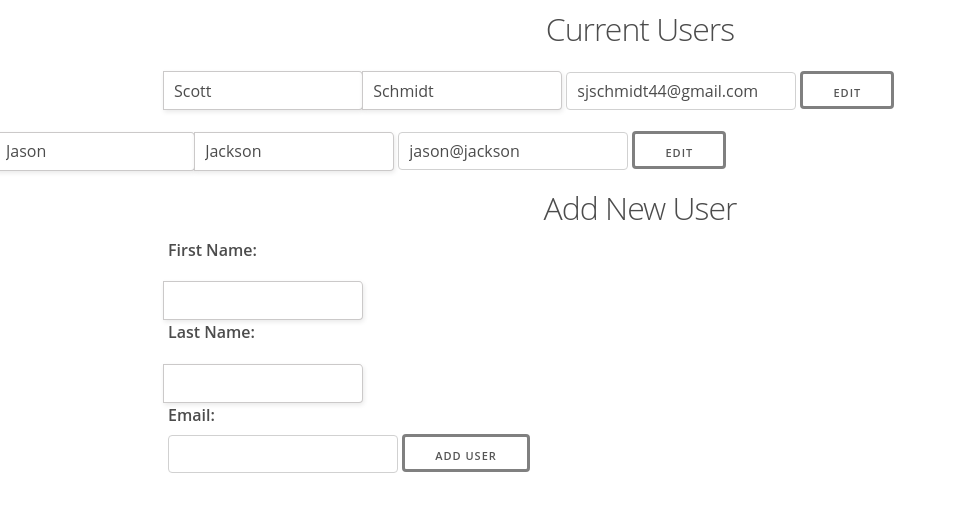
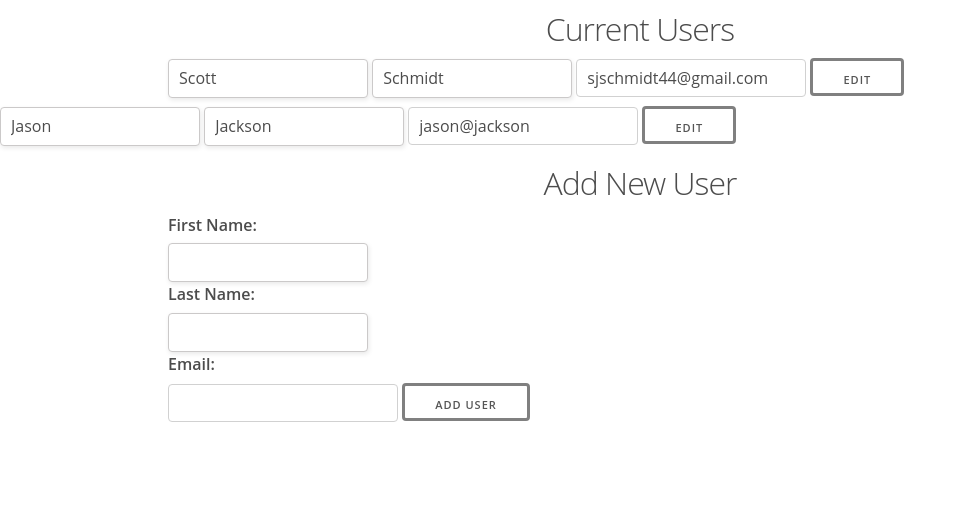
Before and after one commit to davidmshou/cf_django_project, a Django app: page /home/ in a window 1280 px wide. Shown: the top 512 px of the page, without its empty margins (0-967 px from the left). Run offline with Django 3.2, Linux system fonts and the light colour scheme; data comes from the database, SQL or seed files in the repository; both versions use the stored data as it was after the commit.

Commit message:
Fix styling issues.

```diff
--- a/cf_django_app/static/css/style.css
+++ b/cf_django_app/static/css/style.css
@@ -1,11 +1,8 @@
 body, div, dl, dt, dd, ul, ol, li, h1, h2, h3, h4, h5, h6,
 pre, form, fieldset, input, textarea, p, blockquote, th, td {
   padding:0;
-  margin:0;}
-
-fieldset, img {border:0}
-
-ol, ul, li {list-style:none}
+  margin:0;
+}
 
 :focus {outline:solid;}
 
@@ -90,46 +87,13 @@ hr{
 input[type=text]{
   width: 200px;
   height: 39px;
-  -webkit-border-radius: 0px 4px 4px 0px/5px 5px 4px 4px;
-  -moz-border-radius: 0px 4px 4px 0px/0px 0px 4px 4px;
-  border-radius: 0px 4px 4px 0px/5px 5px 4px 4px;
+  -webkit-border-radius: 4px;
+  -moz-border-radius: 4px;
+  border-radius: 4px;
   background-color: #fff;
   -webkit-box-shadow: 1px 2px 5px rgba(0,0,0,.09);
   -moz-box-shadow: 1px 2px 5px rgba(0,0,0,.09);
   box-shadow: 1px 2px 5px rgba(0,0,0,.09);
   border: solid 1px #cbc9c9;
-  margin-left: -5px;
-  margin-top: 13px;
   padding-left: 10px;
 }
-
-a.button {
-  font-size: 14px;
-  font-weight: 600;
-  color: white;
-  padding: 6px 25px 0px 20px;
-  margin: 10px 8px 20px 0px;
-  display: inline-block;
-  float: right;
-  text-decoration: none;
-  width: 50px; height: 27px;
-  -webkit-border-radius: 5px;
-  -moz-border-radius: 5px;
-  border-radius: 5px;
-  background-color: #3a57af;
-  -webkit-box-shadow: 0 3px rgba(58,87,175,.75);
-  -moz-box-shadow: 0 3px rgba(58,87,175,.75);
-  box-shadow: 0 3px rgba(58,87,175,.75);
-  transition: all 0.1s linear 0s;
-  top: 0px;
-  position: relative;
-}
-
-a.button:hover {
-  top: 3px;
-  background-color:#2e458b;
-  -webkit-box-shadow: none;
-  -moz-box-shadow: none;
-  box-shadow: none;
-
-}
--- a/cf_django_app/templates/cf_django_app/index.html
+++ b/cf_django_app/templates/cf_django_app/index.html
@@ -41,8 +41,8 @@
         <input type="text" name="lastName">
         <label for="email">Email:</label>
         <input type="email" name="email">
-        <input type="submit" value="Add User"><br>
-    </form>
+        <input type="submit" value="Add User">
+      </form>
     </p>
     <script src="{% static "js/app.js" %}" type="text/javascript"></script>
   </body>
```
Also changed, not shown: db.sqlite3.
